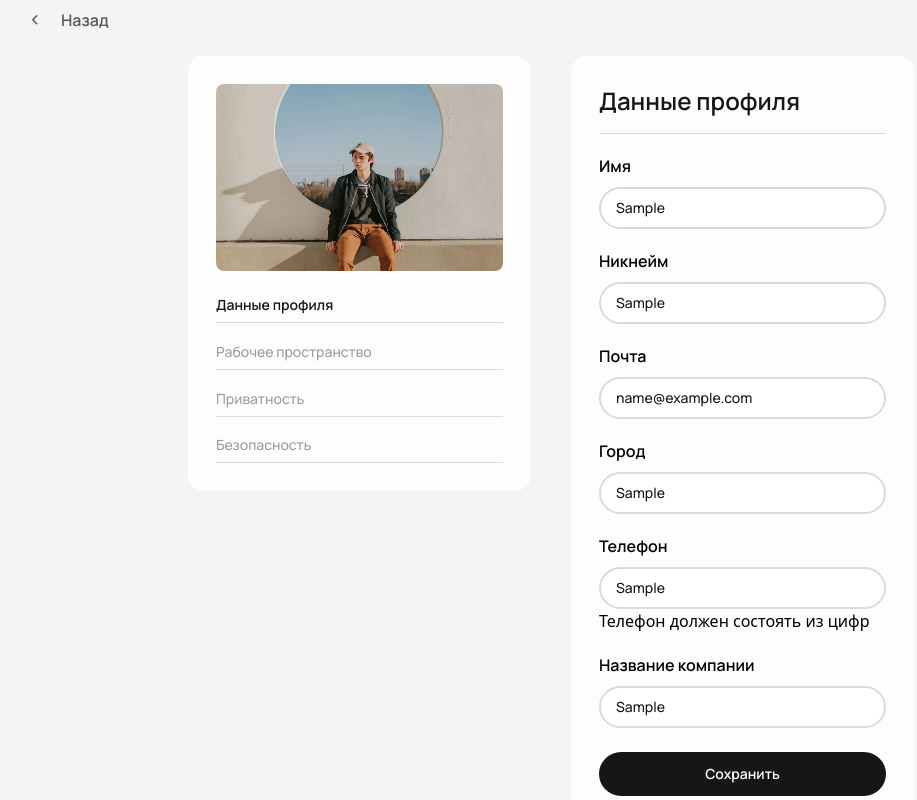
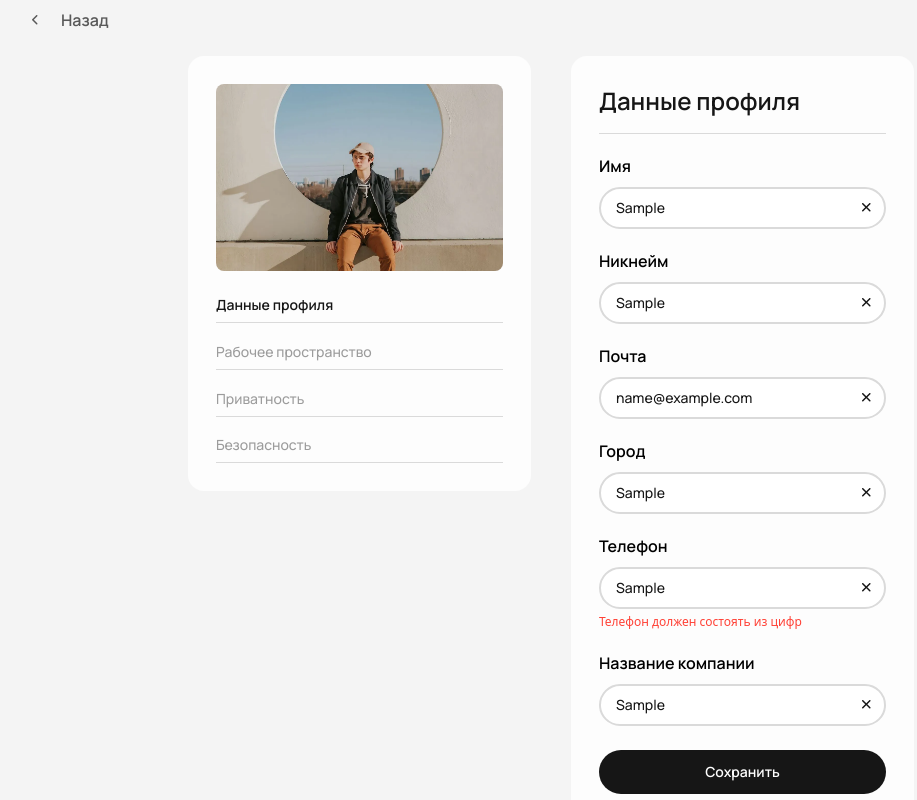
Before and after one commit to rayonnant/atwork, a React (Vite) app: page /edit/1 in a window 1280 px wide. Both pictures are taken after typing "Sample", "Sample", "name@example.com", "Sample", "Sample", "Sample" into the empty fields and a click on the button "Сохранить". Shown: the part 55-855 px from the top of the page, without its empty margins (89-1006 px from the left). Built offline with nearby package versions, Linux system fonts and the light colour scheme.

Commit message:
feat: add clear button for inputs

```diff
--- a/src/index.scss
+++ b/src/index.scss
@@ -12,13 +12,13 @@
   display: flex;
   justify-content: center;
   align-items: center;
-  transition: 0.3s ease-out;
+  transition: background-color 0.3s ease-out, color 0.3s ease-out;
   cursor: pointer;
 
   &:hover {
     background-color: var(--color05);
     color: var(--color02);
-    transition: 0.3s ease-out;
+    transition: background-color 0.3s ease-out, color 0.3s ease-out;
   }
 
   @media (min-width: 1440px) {
--- a/src/pages/EditPage/EditPage.module.scss
+++ b/src/pages/EditPage/EditPage.module.scss
@@ -98,6 +98,12 @@
     height: 22px;
     max-width: 420px;
   }
+  &__input-wrapper {
+    position: relative;
+    max-width: 420px;
+    display: flex;
+    flex-direction: column;
+  }
   &__input {
     margin-top: 11px;
     height: 42px;
@@ -108,8 +114,31 @@
     border-radius: 50px;
     border: 2px solid var(--color04);
     outline: none;
-    max-width: 420px;
-    padding: 11.5px 8px 11.5px 15px;
+    width: 100%;
+    padding: 11.5px 40px 11.5px 15px;
+  }
+  &__clear-button {
+    position: absolute;
+    right: 8px;
+    bottom: 9px;
+    width: 24px;
+    height: 24px;
+    display: flex;
+    align-items: center;
+    justify-content: center;
+    cursor: pointer;
+    background: none;
+    border: none;
+    padding: 0;
+
+    svg {
+      pointer-events: none;
+    }
+  }
+  &__error {
+    color: #ff4136;
+    font-size: 0.75rem;
+    margin-top: 4px;
   }
   &__submit {
     @include common-button;
@@ -168,16 +197,21 @@
       width: 100%;
       max-width: 760px;
     }
+    &__input-wrapper {
+      max-width: 100%;
+    }
     &__label {
       font-size: 1.12rem;
       margin-top: 22.5px;
       height: 25px;
     }
     &__input {
-      padding-top: 10px;
-      padding-bottom: 10px;
-      padding-left: 14px;
+      padding: 10px 40px 10px 14px;
       font-size: 1rem;
+    }
+    &__clear-button {
+      right: 8px;
+      bottom: 8px;
     }
     &__submit {
       margin-top: 32px;
--- a/src/pages/EditPage/EditPage.tsx
+++ b/src/pages/EditPage/EditPage.tsx
@@ -21,8 +21,11 @@ export const EditPage: React.FC = () => {
     handleSubmit,
     setError,
     setValue,
+    watch,
     formState: { errors },
   } = useForm<FormSchema>();
+
+  const watchAllFields = watch();
 
   useEffect(() => {
     if (user) {
@@ -103,6 +106,7 @@ export const EditPage: React.FC = () => {
               <label htmlFor='name' className={styles['profile-data__label']}>
                 Имя
               </label>
+              <div className={styles['profile-data__input-wrapper']}>
                 <input
                   id='name'
                   type='text'
@@ -110,11 +114,28 @@ export const EditPage: React.FC = () => {
                   className={styles['profile-data__input']}
                   {...register('name')}
                 />
+                {watchAllFields.name && (
+                  <button
+                    type='button'
+                    className={styles['profile-data__clear-button']}
+                    onClick={() => setValue('name', '')}
+                    aria-label='Clear input'
+                  >
+                    <svg width='9' height='9' viewBox='0 0 9 9' fill='none' xmlns='http://www.w3.org/2000/svg'>
+                      <path
+                        d='M8.3514 1.28033C8.64429 0.987437 8.64429 0.512563 8.3514 0.21967C8.05851 -0.0732233 7.58363 -0.0732233 7.29074 0.21967L4.28554 3.22487L1.28034 0.21967C0.987446 -0.0732227 0.512572 -0.073223 0.219679 0.21967C-0.073214 0.512563 -0.0732138 0.987437 0.219679 1.28033L3.22488 4.28553L0.21967 7.29074C-0.0732231 7.58363 -0.0732234 8.0585 0.21967 8.3514C0.512563 8.64429 0.987437 8.64429 1.28033 8.3514L4.28554 5.34619L7.29075 8.3514C7.58364 8.64429 8.05851 8.64429 8.35141 8.3514C8.6443 8.05851 8.6443 7.58363 8.35141 7.29074L5.3462 4.28553L8.3514 1.28033Z'
+                        fill='#161616'
+                      />
+                    </svg>
+                  </button>
+                )}
+              </div>
               {errors.name && <span className={styles['profile-data__error']}>{errors.name.message}</span>}
 
               <label htmlFor='nickname' className={styles['profile-data__label']}>
                 Никнейм
               </label>
+              <div className={styles['profile-data__input-wrapper']}>
                 <input
                   id='nickname'
                   type='text'
@@ -122,11 +143,28 @@ export const EditPage: React.FC = () => {
                   className={styles['profile-data__input']}
                   {...register('nickname')}
                 />
+                {watchAllFields.nickname && (
+                  <button
+                    type='button'
+                    className={styles['profile-data__clear-button']}
+                    onClick={() => setValue('nickname', '')}
+                    aria-label='Clear input'
+                  >
+                    <svg width='9' height='9' viewBox='0 0 9 9' fill='none' xmlns='http://www.w3.org/2000/svg'>
+                      <path
+                        d='M8.3514 1.28033C8.64429 0.987437 8.64429 0.512563 8.3514 0.21967C8.05851 -0.0732233 7.58363 -0.0732233 7.29074 0.21967L4.28554 3.22487L1.28034 0.21967C0.987446 -0.0732227 0.512572 -0.073223 0.219679 0.21967C-0.073214 0.512563 -0.0732138 0.987437 0.219679 1.28033L3.22488 4.28553L0.21967 7.29074C-0.0732231 7.58363 -0.0732234 8.0585 0.21967 8.3514C0.512563 8.64429 0.987437 8.64429 1.28033 8.3514L4.28554 5.34619L7.29075 8.3514C7.58364 8.64429 8.05851 8.64429 8.35141 8.3514C8.6443 8.05851 8.6443 7.58363 8.35141 7.29074L5.3462 4.28553L8.3514 1.28033Z'
+                        fill='#161616'
+                      />
+                    </svg>
+                  </button>
+                )}
+              </div>
               {errors.nickname && <span className={styles['profile-data__error']}>{errors.nickname.message}</span>}
 
               <label htmlFor='email' className={styles['profile-data__label']}>
                 Почта
               </label>
+              <div className={styles['profile-data__input-wrapper']}>
                 <input
                   id='email'
                   type='email'
@@ -134,11 +172,28 @@ export const EditPage: React.FC = () => {
                   className={styles['profile-data__input']}
                   {...register('email')}
                 />
+                {watchAllFields.email && (
+                  <button
+                    type='button'
+                    className={styles['profile-data__clear-button']}
+                    onClick={() => setValue('email', '')}
+                    aria-label='Clear input'
+                  >
+                    <svg width='9' height='9' viewBox='0 0 9 9' fill='none' xmlns='http://www.w3.org/2000/svg'>
+                      <path
+                        d='M8.3514 1.28033C8.64429 0.987437 8.64429 0.512563 8.3514 0.21967C8.05851 -0.0732233 7.58363 -0.0732233 7.29074 0.21967L4.28554 3.22487L1.28034 0.21967C0.987446 -0.0732227 0.512572 -0.073223 0.219679 0.21967C-0.073214 0.512563 -0.0732138 0.987437 0.219679 1.28033L3.22488 4.28553L0.21967 7.29074C-0.0732231 7.58363 -0.0732234 8.0585 0.21967 8.3514C0.512563 8.64429 0.987437 8.64429 1.28033 8.3514L4.28554 5.34619L7.29075 8.3514C7.58364 8.64429 8.05851 8.64429 8.35141 8.3514C8.6443 8.05851 8.6443 7.58363 8.35141 7.29074L5.3462 4.28553L8.3514 1.28033Z'
+                        fill='#161616'
+                      />
+                    </svg>
+                  </button>
+                )}
+              </div>
               {errors.email && <span className={styles['profile-data__error']}>{errors.email.message}</span>}
 
               <label htmlFor='city' className={styles['profile-data__label']}>
                 Город
               </label>
+              <div className={styles['profile-data__input-wrapper']}>
                 <input
                   id='city'
                   type='text'
@@ -146,11 +201,28 @@ export const EditPage: React.FC = () => {
                   className={styles['profile-data__input']}
                   {...register('city')}
                 />
+                {watchAllFields.city && (
+                  <button
+                    type='button'
+                    className={styles['profile-data__clear-button']}
+                    onClick={() => setValue('city', '')}
+                    aria-label='Clear input'
+                  >
+                    <svg width='9' height='9' viewBox='0 0 9 9' fill='none' xmlns='http://www.w3.org/2000/svg'>
+                      <path
+                        d='M8.3514 1.28033C8.64429 0.987437 8.64429 0.512563 8.3514 0.21967C8.05851 -0.0732233 7.58363 -0.0732233 7.29074 0.21967L4.28554 3.22487L1.28034 0.21967C0.987446 -0.0732227 0.512572 -0.073223 0.219679 0.21967C-0.073214 0.512563 -0.0732138 0.987437 0.219679 1.28033L3.22488 4.28553L0.21967 7.29074C-0.0732231 7.58363 -0.0732234 8.0585 0.21967 8.3514C0.512563 8.64429 0.987437 8.64429 1.28033 8.3514L4.28554 5.34619L7.29075 8.3514C7.58364 8.64429 8.05851 8.64429 8.35141 8.3514C8.6443 8.05851 8.6443 7.58363 8.35141 7.29074L5.3462 4.28553L8.3514 1.28033Z'
+                        fill='#161616'
+                      />
+                    </svg>
+                  </button>
+                )}
+              </div>
               {errors.city && <span className={styles['profile-data__error']}>{errors.city.message}</span>}
 
               <label htmlFor='phone' className={styles['profile-data__label']}>
                 Телефон
               </label>
+              <div className={styles['profile-data__input-wrapper']}>
                 <input
                   id='phone'
                   type='text'
@@ -158,11 +230,28 @@ export const EditPage: React.FC = () => {
                   className={styles['profile-data__input']}
                   {...register('phone')}
                 />
+                {watchAllFields.phone && (
+                  <button
+                    type='button'
+                    className={styles['profile-data__clear-button']}
+                    onClick={() => setValue('phone', '')}
+                    aria-label='Clear input'
+                  >
+                    <svg width='9' height='9' viewBox='0 0 9 9' fill='none' xmlns='http://www.w3.org/2000/svg'>
+                      <path
+                        d='M8.3514 1.28033C8.64429 0.987437 8.64429 0.512563 8.3514 0.21967C8.05851 -0.0732233 7.58363 -0.0732233 7.29074 0.21967L4.28554 3.22487L1.28034 0.21967C0.987446 -0.0732227 0.512572 -0.073223 0.219679 0.21967C-0.073214 0.512563 -0.0732138 0.987437 0.219679 1.28033L3.22488 4.28553L0.21967 7.29074C-0.0732231 7.58363 -0.0732234 8.0585 0.21967 8.3514C0.512563 8.64429 0.987437 8.64429 1.28033 8.3514L4.28554 5.34619L7.29075 8.3514C7.58364 8.64429 8.05851 8.64429 8.35141 8.3514C8.6443 8.05851 8.6443 7.58363 8.35141 7.29074L5.3462 4.28553L8.3514 1.28033Z'
+                        fill='#161616'
+                      />
+                    </svg>
+                  </button>
+                )}
+              </div>
               {errors.phone && <span className={styles['profile-data__error']}>{errors.phone.message}</span>}
 
               <label htmlFor='companyName' className={styles['profile-data__label']}>
                 Название компании
               </label>
+              <div className={styles['profile-data__input-wrapper']}>
                 <input
                   id='companyName'
                   type='text'
@@ -170,6 +259,22 @@ export const EditPage: React.FC = () => {
                   className={styles['profile-data__input']}
                   {...register('companyName')}
                 />
+                {watchAllFields.companyName && (
+                  <button
+                    type='button'
+                    className={styles['profile-data__clear-button']}
+                    onClick={() => setValue('companyName', '')}
+                    aria-label='Clear input'
+                  >
+                    <svg width='9' height='9' viewBox='0 0 9 9' fill='none' xmlns='http://www.w3.org/2000/svg'>
+                      <path
+                        d='M8.3514 1.28033C8.64429 0.987437 8.64429 0.512563 8.3514 0.21967C8.05851 -0.0732233 7.58363 -0.0732233 7.29074 0.21967L4.28554 3.22487L1.28034 0.21967C0.987446 -0.0732227 0.512572 -0.073223 0.219679 0.21967C-0.073214 0.512563 -0.0732138 0.987437 0.219679 1.28033L3.22488 4.28553L0.21967 7.29074C-0.0732231 7.58363 -0.0732234 8.0585 0.21967 8.3514C0.512563 8.64429 0.987437 8.64429 1.28033 8.3514L4.28554 5.34619L7.29075 8.3514C7.58364 8.64429 8.05851 8.64429 8.35141 8.3514C8.6443 8.05851 8.6443 7.58363 8.35141 7.29074L5.3462 4.28553L8.3514 1.28033Z'
+                        fill='#161616'
+                      />
+                    </svg>
+                  </button>
+                )}
+              </div>
               {errors.companyName && (
                 <span className={styles['profile-data__error']}>{errors.companyName.message}</span>
               )}
```
Lines whose indentation alone changed are shown as unchanged.
